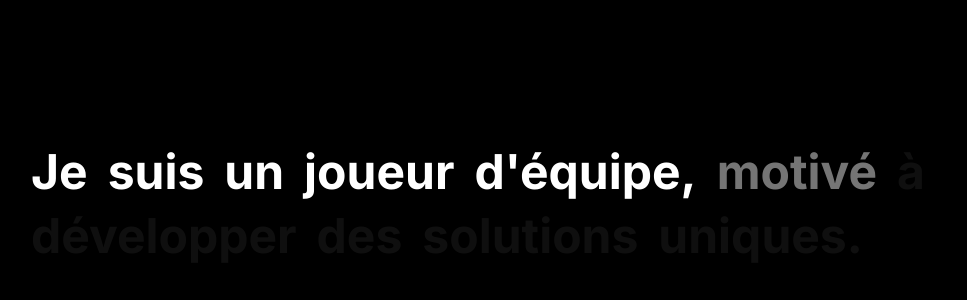
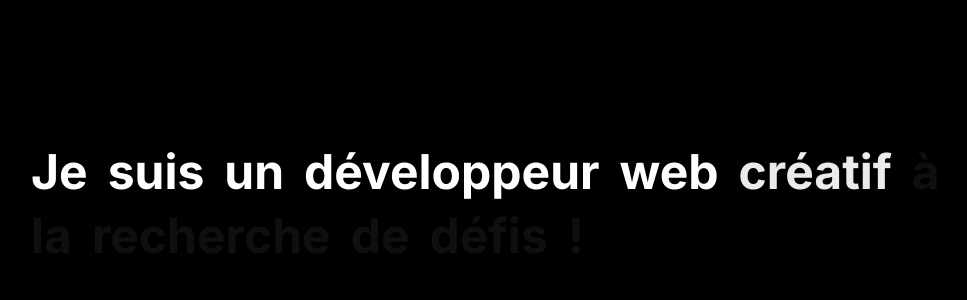
Before and after one commit to Alixanb/portfolio-temp, a Next.js app: page / in a window 1280 px wide. Shown: the part 1500-1800 px from the top of the page, without its empty margins (139-1106 px from the left). Built offline with nearby package versions, Linux system fonts and the light colour scheme.

Commit message:
fix: github link and text reveal

```diff
--- a/app/page.tsx
+++ b/app/page.tsx
@@ -23,7 +23,7 @@ export default function Home() {
           <Skills />
         </Container>
         <Container>
-          <TextRevealByWord text="Je suis un joueur d'équipe, motivé à développer des solutions uniques." />
+        <TextRevealByWord text="Je suis un développeur web créatif à la recherche de défis !" />
         </Container>
 
         <Container id="projects">
@@ -31,11 +31,10 @@ export default function Home() {
             <h2 className="text-4xl font-medium text-primary mb-2 font-mono ">
               Mes projets<span className="text-gray-600">...</span>
             </h2>
-            <ButtonRing>
+            <ButtonRing href="https://github.com/Alixanb?tab=repositories">
               Voir sur GitHub <Globe />
             </ButtonRing>
           </div>
-
           <ProjectCard />
         </Container>
         <Container id="contact">
--- a/src/components/ui/card-hover-effect.tsx
+++ b/src/components/ui/card-hover-effect.tsx
@@ -33,6 +33,7 @@ export const HoverEffect = ({
         <Link
           href={item?.link}
           key={item?.link}
+          target="_blank"
           className="relative group block p-2 h-full w-full"
           onMouseEnter={() => setHoveredIndex(idx)}
           onMouseLeave={() => setHoveredIndex(null)}
```
